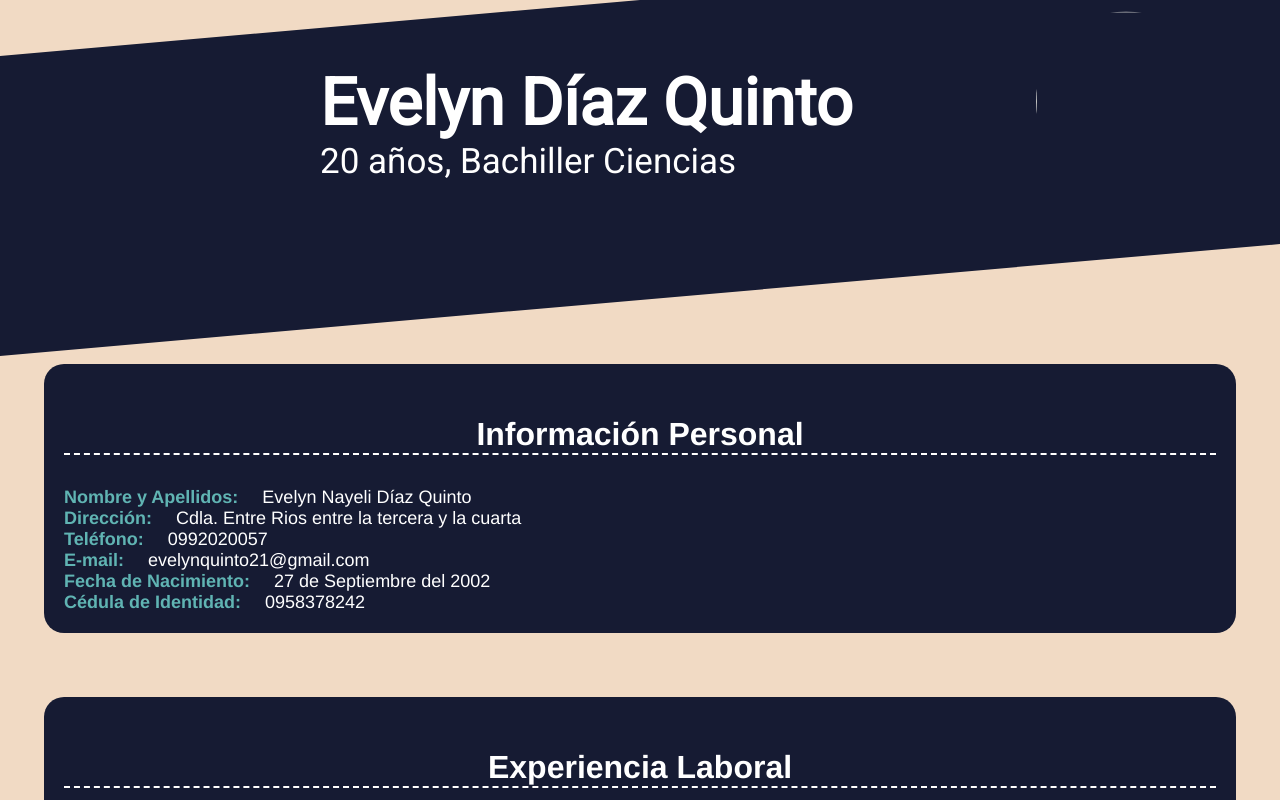
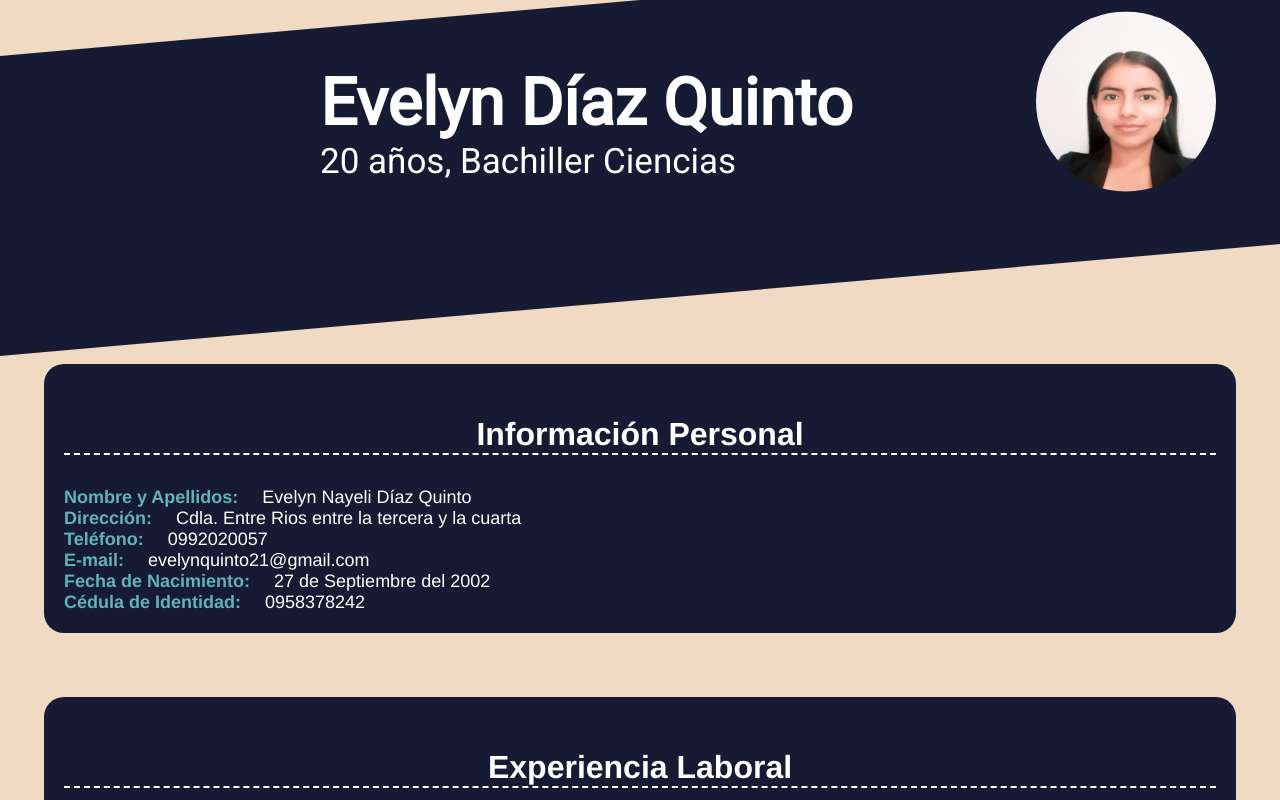
Before and after one commit to EvelynDiazQ/EvelynDiazQuintonewcv.github.io, a plain HTML site: page index.html in a window 1280 px wide. Shown: the top 800 px of the page. Drawn offline with Linux system fonts and the light colour scheme.

Commit message:
Update index.html

```diff
--- a/index.html
+++ b/index.html
@@ -11,7 +11,7 @@
 <body>
     <div class="name">
         <div class="img">
-            <img src="imagenes/foto.jpeg" alt="">
+            <img src="foto.jpeg" alt="">
         </div>
         <div class="content">
             <p class="p-1">Evelyn Díaz Quinto</p>
```
